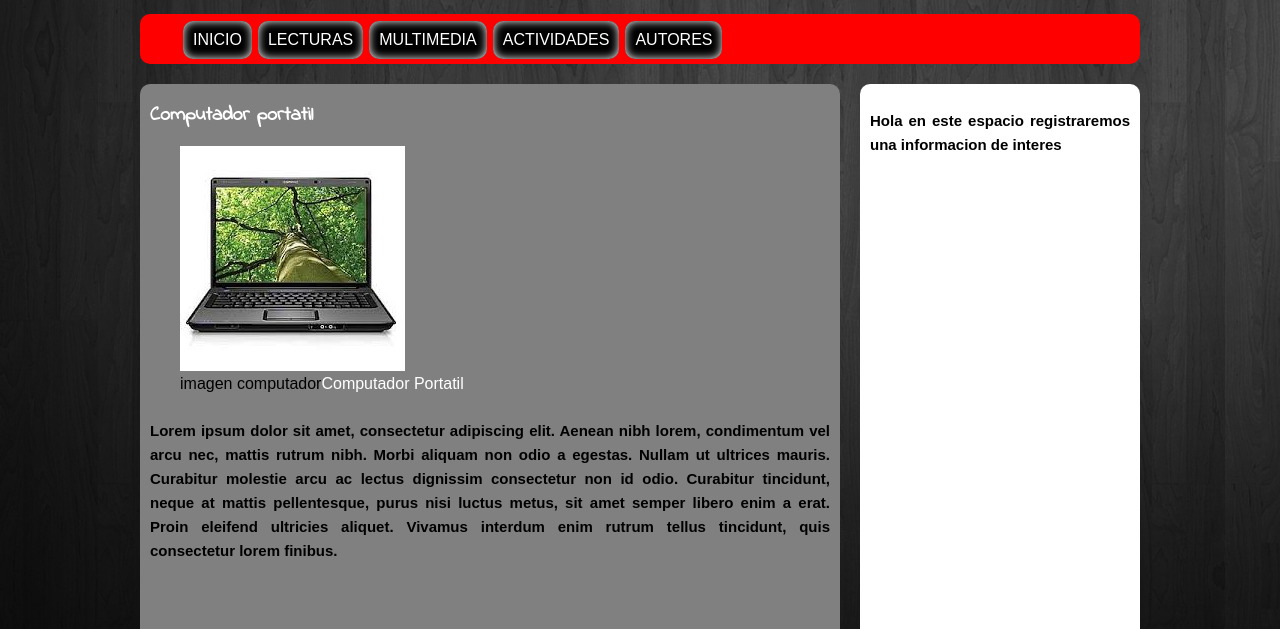
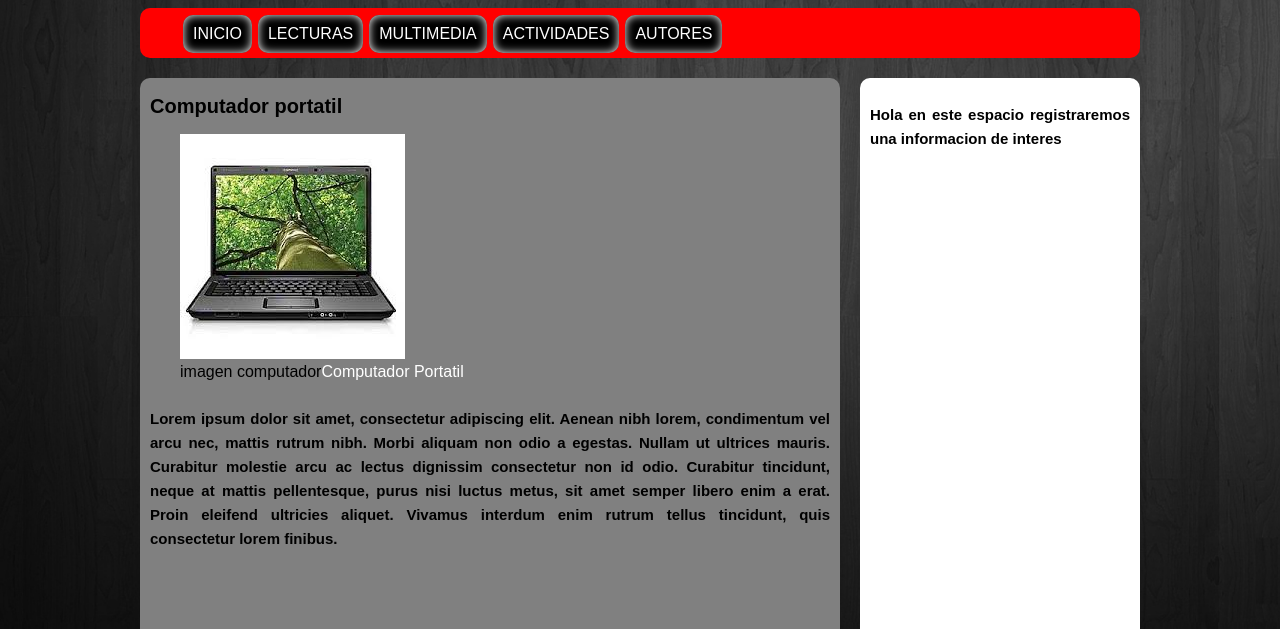
Before and after one commit to afiscal/Web16, a plain HTML site: page index.html in a window 1280 px wide. Shown: the part 471-1100 px from the top of the page. Drawn offline with Linux system fonts and the light colour scheme.

Commit message:
actu4
cuarta actualizacion

```diff
--- a/css/style.css
+++ b/css/style.css
@@ -28,7 +28,7 @@ text-align: center;
 }
 
 h2{
-font-family: 'Indie Flower', cursive;
+font-family: 'Indie Flower',
 color: white;
 margin-left: 10px;
 font-size: 20px;
```
Also changed, not shown: img/logoUNAD2015.jpg (added).
